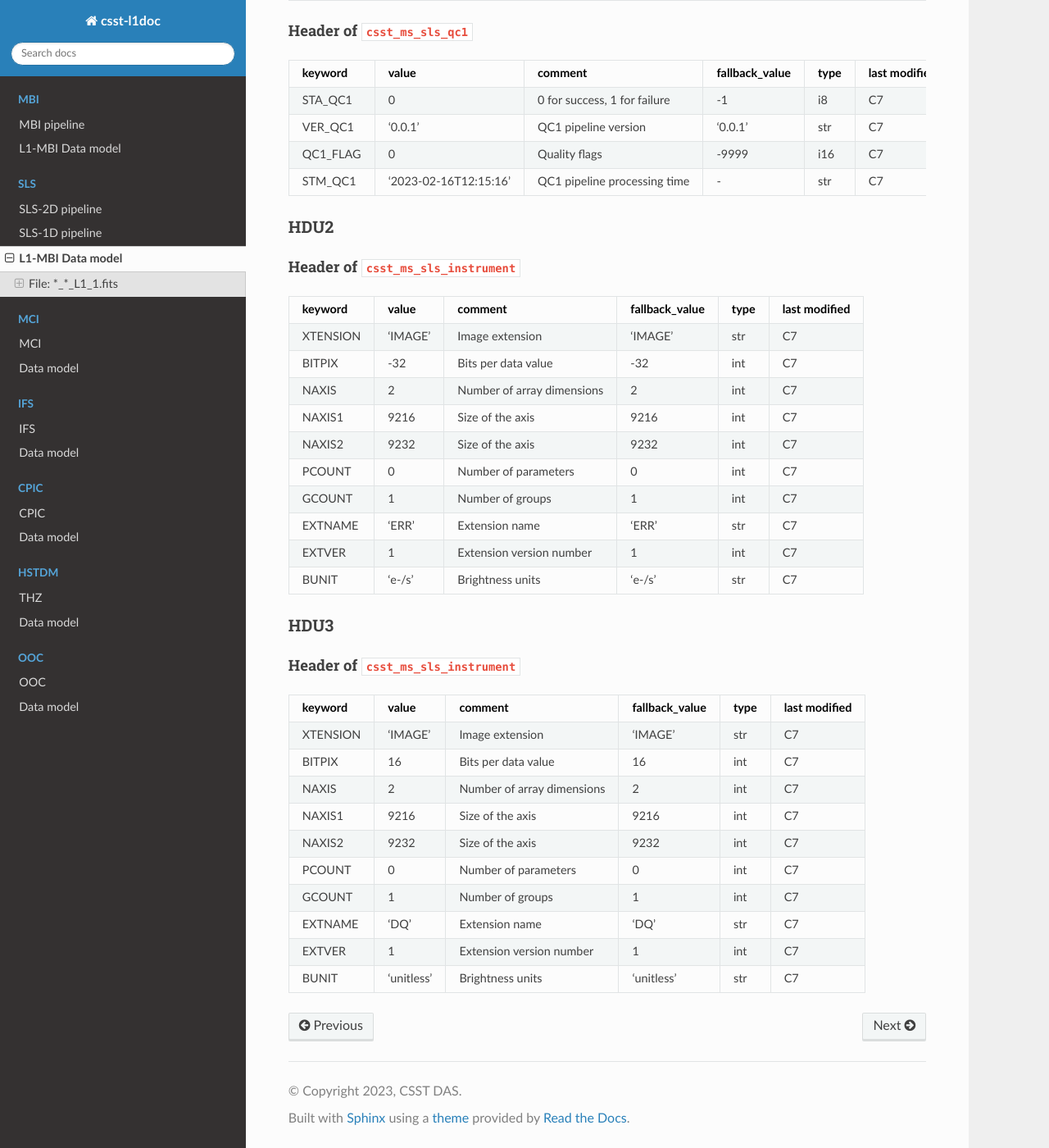
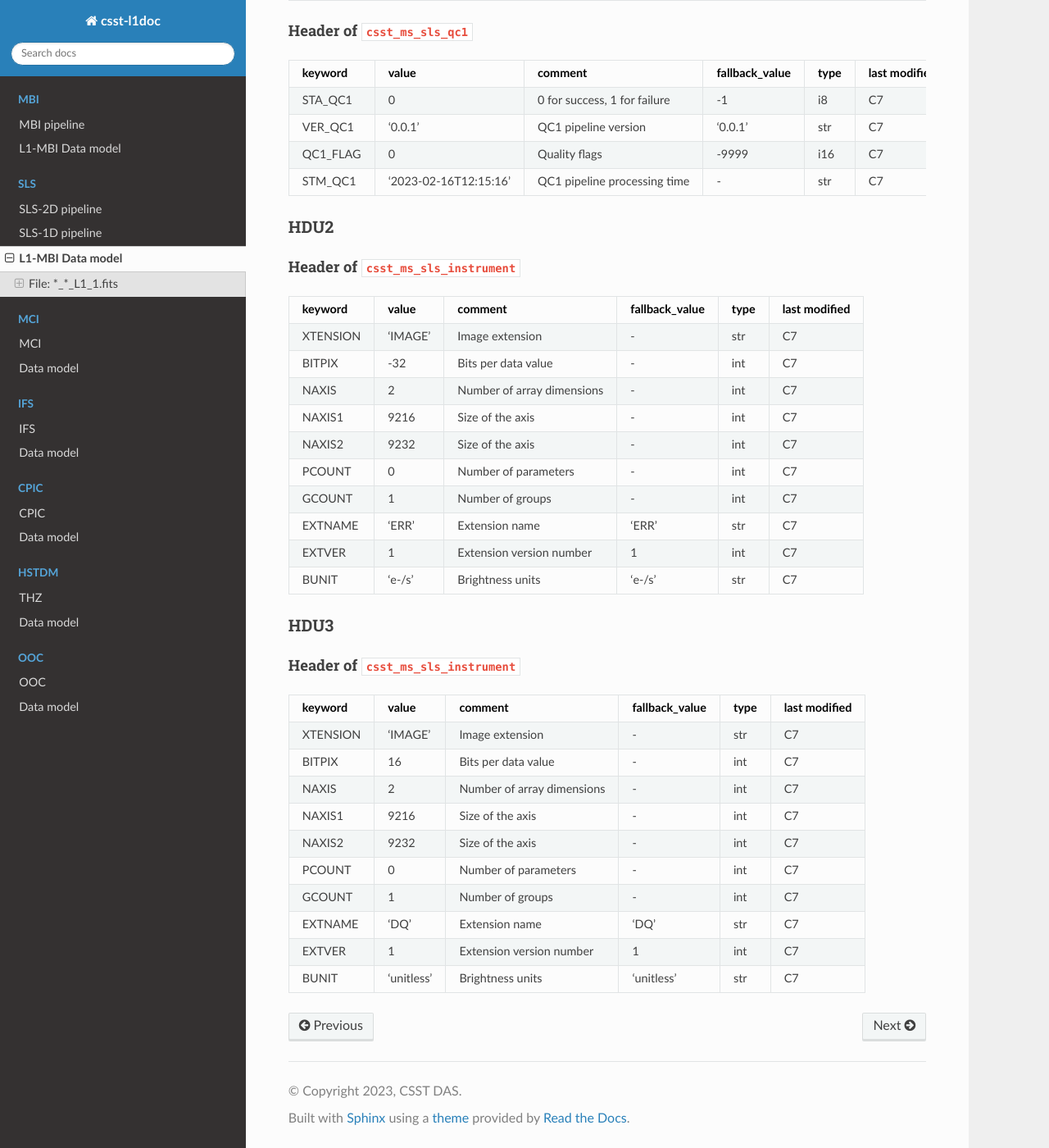
Before and after one commit to hypergravity/csst-doc-msc, a Sphinx documentation site: the page built from docs/source/sls/data_model.md, in a window 1280 px wide and 1400 px high, scrolled down 3086 px. Shown: the whole window at 82% size. Built offline with Sphinx 7.4.7 and the Read the Docs theme 2.0.0, drawn with Linux system fonts in a browser that asks for light colours.

Commit message:
Update data_model.md

```diff
--- a/docs/source/sls/data_model.md
+++ b/docs/source/sls/data_model.md
@@ -121,13 +121,13 @@ CD1_1等系数在修改后挪到这一节
 
 | keyword  | value         | comment                    | fallback_value | type    | last modified                  |
 |----------|---------------|----------------------------|----------------|---------|-------------------------|
-| XTENSION | 'IMAGE'         | Image extension            | 'IMAGE'          | str     | C7  |
-| BITPIX   | -32           | Bits per data value        | -32            | int      | C7  |
-| NAXIS    | 2             | Number of array dimensions | 2              | int      | C7  |
-| NAXIS1   | 9216          | Size of the axis           | 9216           | int      | C7  |
-| NAXIS2   | 9232          | Size of the axis           | 9232           | int      | C7  |
-| PCOUNT   | 0             | Number of parameters       | 0              | int      | C7  |
-| GCOUNT   | 1             | Number of groups           | 1              | int      | C7 |
+| XTENSION | 'IMAGE'         | Image extension            | -          | str     | C7  |
+| BITPIX   | -32           | Bits per data value        | -            | int      | C7  |
+| NAXIS    | 2             | Number of array dimensions | -              | int      | C7  |
+| NAXIS1   | 9216          | Size of the axis           | -          | int      | C7  |
+| NAXIS2   | 9232          | Size of the axis           | -           | int      | C7  |
+| PCOUNT   | 0             | Number of parameters       | -              | int      | C7  |
+| GCOUNT   | 1             | Number of groups           | -              | int      | C7 |
 | EXTNAME  | 'ERR'           | Extension name             | 'ERR'            | str     | C7  |
 | EXTVER   | 1             | Extension version number   | 1              | int      | C7  |
 | BUNIT   | 'e-/s'   | Brightness units           | 'e-/s'    | str     | C7  |
@@ -138,13 +138,13 @@ CD1_1等系数在修改后挪到这一节
 
 | keyword   | value       | comment                    | fallback_value | type   | last modified                |
 |-----------|-------------|----------------------------|----------------|--------|------------------------|
-| XTENSION  | 'IMAGE'       | Image extension            | 'IMAGE'          | str    | C7 |
-| BITPIX    | 16          | Bits per data value        | 16             | int     | C7 |
-| NAXIS     | 2           | Number of array dimensions | 2              | int     | C7 |
-| NAXIS1    | 9216        | Size of the axis           | 9216           | int     | C7 |
-| NAXIS2    | 9232        | Size of the axis           | 9232           | int     | C7 |
-| PCOUNT    | 0           | Number of parameters       | 0              | int     | C7 |
-| GCOUNT    | 1           | Number of groups           | 1              | int     | C7 |
+| XTENSION  | 'IMAGE'       | Image extension            | -         | str    | C7 |
+| BITPIX    | 16          | Bits per data value        | -             | int     | C7 |
+| NAXIS     | 2           | Number of array dimensions | -              | int     | C7 |
+| NAXIS1    | 9216        | Size of the axis           |-           | int     | C7 |
+| NAXIS2    | 9232        | Size of the axis           | -          | int     | C7 |
+| PCOUNT    | 0           | Number of parameters       | -              | int     | C7 |
+| GCOUNT    | 1           | Number of groups           | -              | int     | C7 |
 | EXTNAME   | 'DQ'          | Extension name             | 'DQ'             | str    | C7 |
 | EXTVER    | 1           | Extension version number   | 1              | int     | C7 |
 | BUNIT    | 'unitless'    | Brightness units           | 'unitless'       | str    | C7 |
```
